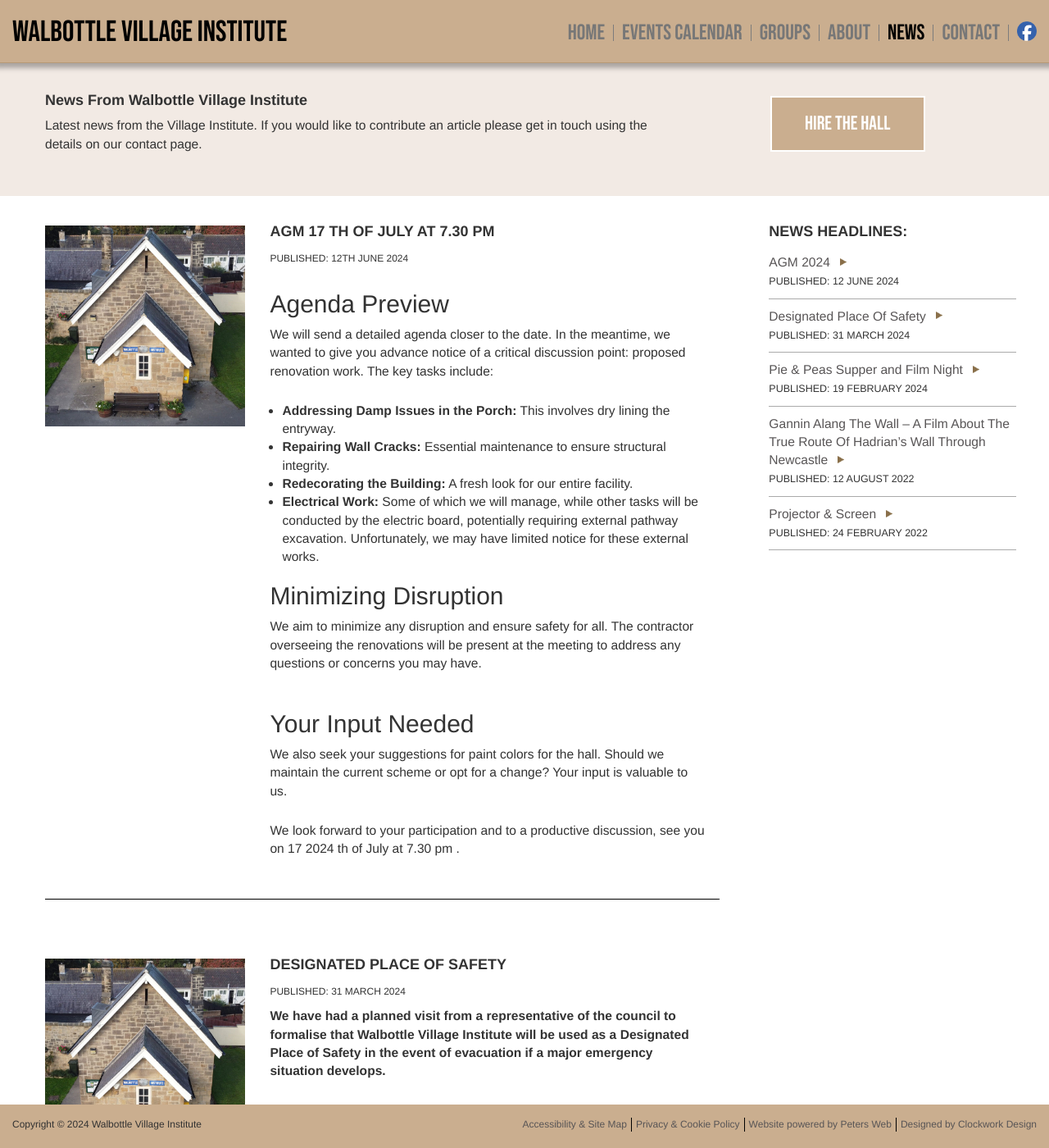
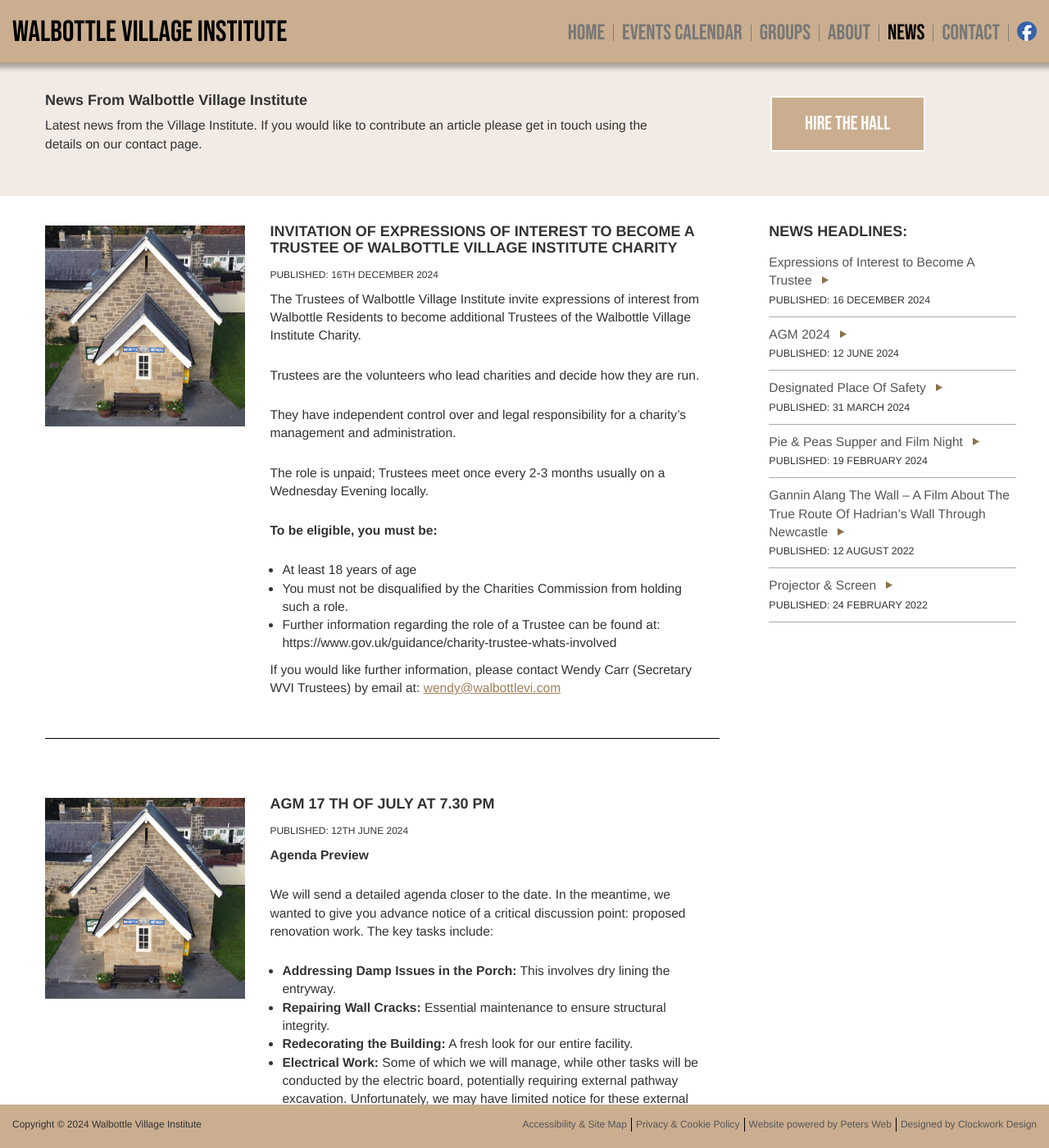
Before and after one commit to Walbottle-Village/Walbottle-Village-Institute, a Jekyll site: the page built from _pages/wvi_news.md, in a window 1280 px wide and 1400 px high. Shown: the whole window at 82% size. Built offline with Jekyll 4.4.1, drawn with Linux system fonts in a browser that asks for light colours; cached includes are drawn as plain includes; some web fonts are replaced; comment, search, counter and statistics services are not loaded.

Commit message:
Update wvi_news.md

```diff
--- a/_pages/wvi_news.md
+++ b/_pages/wvi_news.md
@@ -21,6 +21,31 @@ OGimage: /OG-news.jpg
 	<div class="row group-list">
 		<div class="col-sm-8 col-xs-12">
 			<div class="col-xs-12 newsWrap">
+				<div class="row" id="trustees">
+					<div class="article">
+						<div class="col-md-4 col-sm-12 col-xs-12">
+							<img src="../assets/images/wvi-01.jpg" loading="lazy" alt="Walbottle Village Institute image" class="img-responsive">
+						</div>
+						<div class="col-md-8 col-sm-12 col-xs-12">
+							<h3><strong>Invitation of Expressions of Interest to Become A Trustee of Walbottle Village Institute Charity</strong></h3>
+							<p class="date">Published: 16th December 2024</p>
+    <p>The Trustees of Walbottle Village Institute invite expressions of interest from Walbottle Residents to become additional Trustees of the Walbottle Village Institute Charity.</p>
+<p>Trustees are the volunteers who lead charities and decide how they are run.</p>
+<p>They have independent control over and legal responsibility for a charity’s management and administration.</p>
+<p>The role is unpaid; Trustees meet once every 2-3 months usually on a Wednesday Evening locally.</p>
+							<p><strong>To be eligible, you must be:</strong></p>
+							<ul>
+								<li>At least 18 years of age</li>
+								<li>You must not be disqualified by the Charities Commission from holding such a role.</li>
+								<li>Further information regarding the role of a Trustee can be found at:
+https://www.gov.uk/guidance/charity-trustee-whats-involved</li>
+							</ul>
+							<p>If you would like further information, please contact Wendy Carr (Secretary WVI Trustees) by email at: <a href="mailto:wendy@walbottlevi.com" title="email Wendy Carr">wendy@walbottlevi.com</a></p>
+						</div>
+					</div>
+				</div>
+			</div>
+			<div class="col-xs-12 newsWrap">
 				<div class="row" id="AGM">
 					<div class="article">
 						<div class="col-md-4 col-sm-12 col-xs-12">
@@ -29,8 +54,7 @@ OGimage: /OG-news.jpg
 						<div class="col-md-8 col-sm-12 col-xs-12">
 							<h3><strong>AGM 17 th of July at 7.30 pm </strong></h3>
 							<p class="date">Published: 12th June 2024</p>
-
-    <h2>Agenda Preview</h2>
+    <p><strong>Agenda Preview</strong></p>
     <p>We will send a detailed agenda closer to the date. In the meantime, we wanted to give you advance notice of a critical discussion point: proposed renovation work. The key tasks include:</p>
     <ul>
         <li><strong>Addressing Damp Issues in the Porch:</strong> This involves dry lining the entryway.</li>
@@ -38,13 +62,10 @@ OGimage: /OG-news.jpg
         <li><strong>Redecorating the Building:</strong> A fresh look for our entire facility.</li>
         <li><strong>Electrical Work:</strong> Some of which we will manage, while other tasks will be conducted by the electric board, potentially requiring external pathway excavation. Unfortunately, we may have limited notice for these external works.</li>
     </ul>
-
-    <h2>Minimizing Disruption</h2>
+    <p><strong>Minimising Disruption</strong></p>
     <p>We aim to minimize any disruption and ensure safety for all. The contractor overseeing the renovations will be present at the meeting to address any questions or concerns you may have.</p>
-
-    <h2>Your Input Needed</h2>
+    <p><strong>Your Input Needed</strong></p>
     <p>We also seek your suggestions for paint colors for the hall. Should we maintain the current scheme or opt for a change? Your input is valuable to us.</p>
-
     <p>We look forward to your participation and to a productive discussion, see you on 17 2024 th of July at 7.30 pm .</p>						</div>
 					</div>
 				</div>
@@ -107,6 +128,7 @@ OGimage: /OG-news.jpg
 			<div class="group-listings-wrap">
 			<h3><strong>News Headlines:</strong></h3>
 			<ul>
+			<li><a href="#trustees" title="view 'Trustees' article">Expressions of Interest to Become A Trustee</a><br><span>Published: 16 December 2024</span></li>
 			<li><a href="#AGM" title="view 'AGM' article">AGM 2024</a><br><span>Published: 12 June 2024</span></li>
 			<li><a href="#safety" title="view 'Designated Place Of Safety' article">Designated Place Of Safety</a><br><span>Published: 31 March 2024</span></li>
 			<li><a href="#pie_peas" title="view 'Pie &amp; Peas Supper and Film Night' article">Pie &amp; Peas Supper and Film Night</a><br><span>Published: 19 February 2024</span></li>
```
